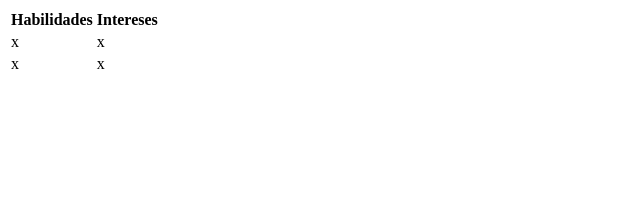
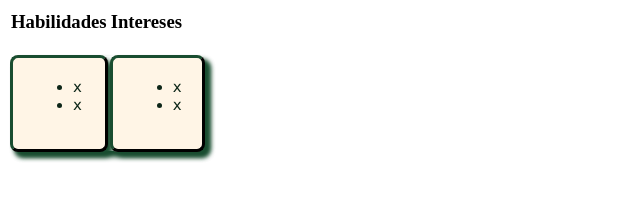
Before and after one commit to cdelgadoh/2020-2021-CSAAI-Practicas, a plain HTML site: page P1/Pruebas/tabla.html in a window 1280 px wide. Shown: the whole page, without its empty margins (0-640 px from the left). Drawn offline with Linux system fonts and the light colour scheme.

Commit message:
Tabla terminada

```diff
--- a/P1/Pruebas/estilo.css
+++ b/P1/Pruebas/estilo.css
@@ -14,7 +14,7 @@ h1 {
 }
 h3{
     color:white;
-}
+}/*Quitar*/
 p{
     font-family: "Verdana", sans-serif;
     font-size: 15px;
--- a/P1/Pruebas/estilotabla.css
+++ b/P1/Pruebas/estilotabla.css
@@ -0,0 +1,13 @@
+.seccion3{
+    margin: 10px;
+    color: black;
+    font-family: verdana;
+    font-size: 15px;
+    font-style: normal;
+    color: #0d2618;
+    border: 3px outset #194d30;
+    border-radius: 8px;
+    background-color: #fff5e6;
+    box-shadow: 5px 5px 5px #194d30;
+    padding: 20px;
+}
--- a/P1/Pruebas/tabla.html
+++ b/P1/Pruebas/tabla.html
@@ -1,14 +1,25 @@
+<link rel="stylesheet" href="estilotabla.css">
 <table id="t01">
     <tr>
-      <th>Habilidades</th>
-      <th>Intereses</th>
+      <td>
+        <h3>Habilidades</h3>
+      </td>
+      <td>
+        <h3>Intereses</h3>
+      </td>
     </tr>
-    <tr>
-      <td>x</td>
-      <td>x</td>
-    </tr>
-    <tr>
-        <td>x</td>
-        <td>x</td>
-      </tr>
+    <tr class="seccion3">
+      <td class="seccion3">
+        <ul>
+          <li>x</li>
+          <li>x</li>
+        </ul>
+      </td>
+      <td class="seccion3">
+        <ul>
+          <li>x</li>
+          <li>x</li>
+      </ul>
+    </td>
+
   </table>
```
